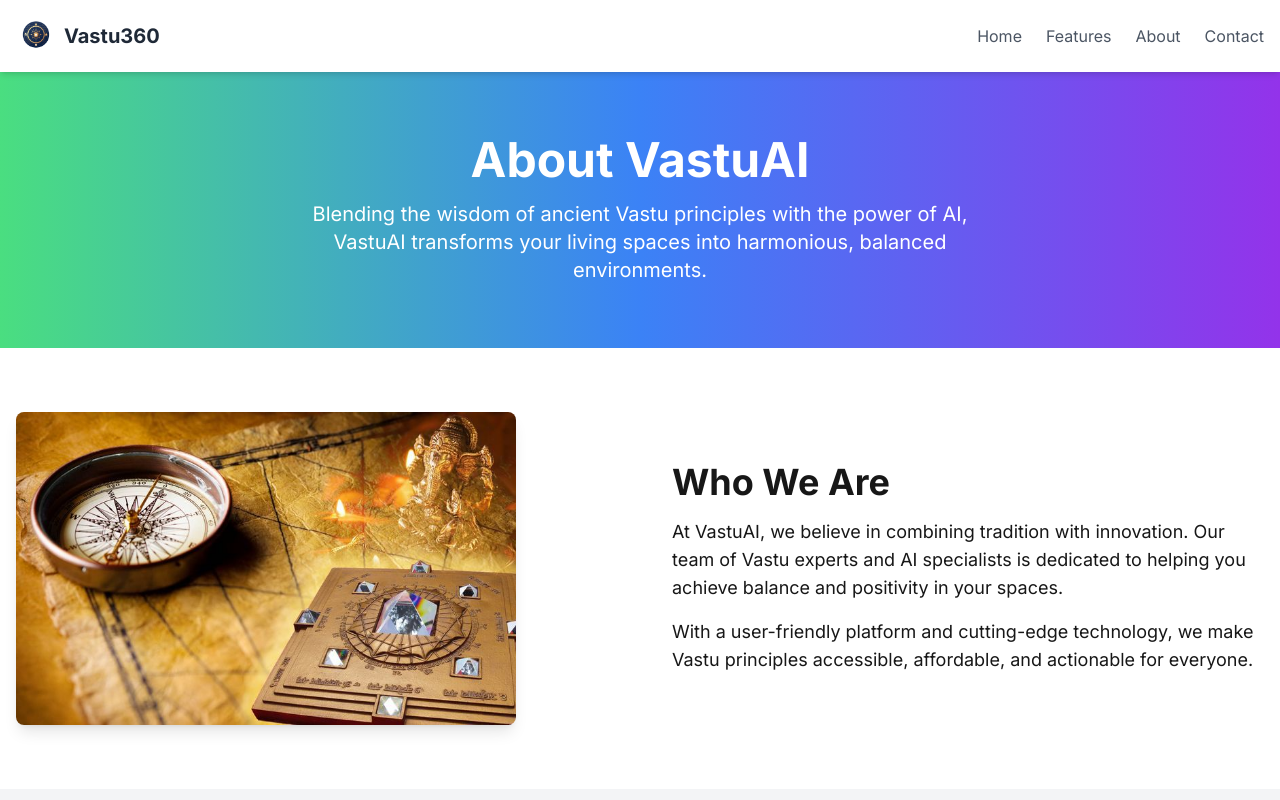
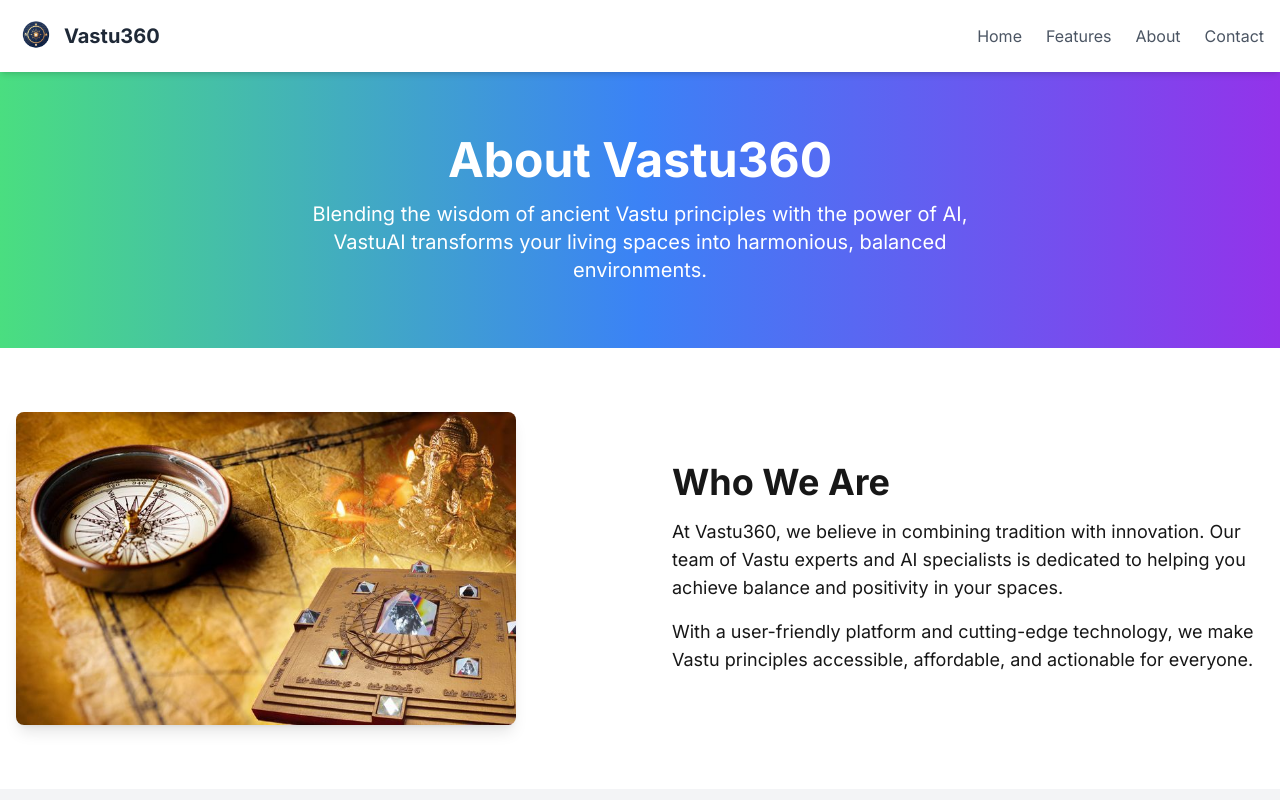
Before and after one commit to lonewolfwe/vastu360, a Next.js app: page /about in a window 1280 px wide. Shown: the top 800 px of the page. Built offline with nearby package versions, Linux system fonts and the light colour scheme.

Commit message:
Update page.tsx

```diff
--- a/app/about/page.tsx
+++ b/app/about/page.tsx
@@ -10,7 +10,7 @@ export default function About() {
         {/* Hero Section */}
         <section className="py-16 bg-gradient-to-r from-green-400 via-blue-500 to-purple-600 text-white">
           <div className="container mx-auto px-4 text-center">
-            <h1 className="text-5xl font-bold mb-4">About VastuAI</h1>
+            <h1 className="text-5xl font-bold mb-4">About Vastu360</h1>
             <p className="text-xl max-w-2xl mx-auto">
               Blending the wisdom of ancient Vastu principles with the power of AI, VastuAI transforms your living spaces into harmonious, balanced environments.
             </p>
@@ -24,7 +24,7 @@ export default function About() {
               <div className="md:w-1/2 mb-8 md:mb-0">
                 <Image
                   src="/about-image.jpg"
-                  alt="VastuAI Team"
+                  alt="Vastu360 Team"
                   width={500}
                   height={300}
                   className="rounded-lg shadow-lg"
@@ -33,7 +33,7 @@ export default function About() {
               <div className="md:w-1/2 md:pl-8">
                 <h2 className="text-4xl font-bold mb-4">Who We Are</h2>
                 <p className="text-lg mb-4">
-                  At VastuAI, we believe in combining tradition with innovation. Our team of Vastu experts and AI specialists is dedicated to helping you achieve balance and positivity in your spaces.
+                  At Vastu360, we believe in combining tradition with innovation. Our team of Vastu experts and AI specialists is dedicated to helping you achieve balance and positivity in your spaces.
                 </p>
                 <p className="text-lg">
                   With a user-friendly platform and cutting-edge technology, we make Vastu principles accessible, affordable, and actionable for everyone.
```
